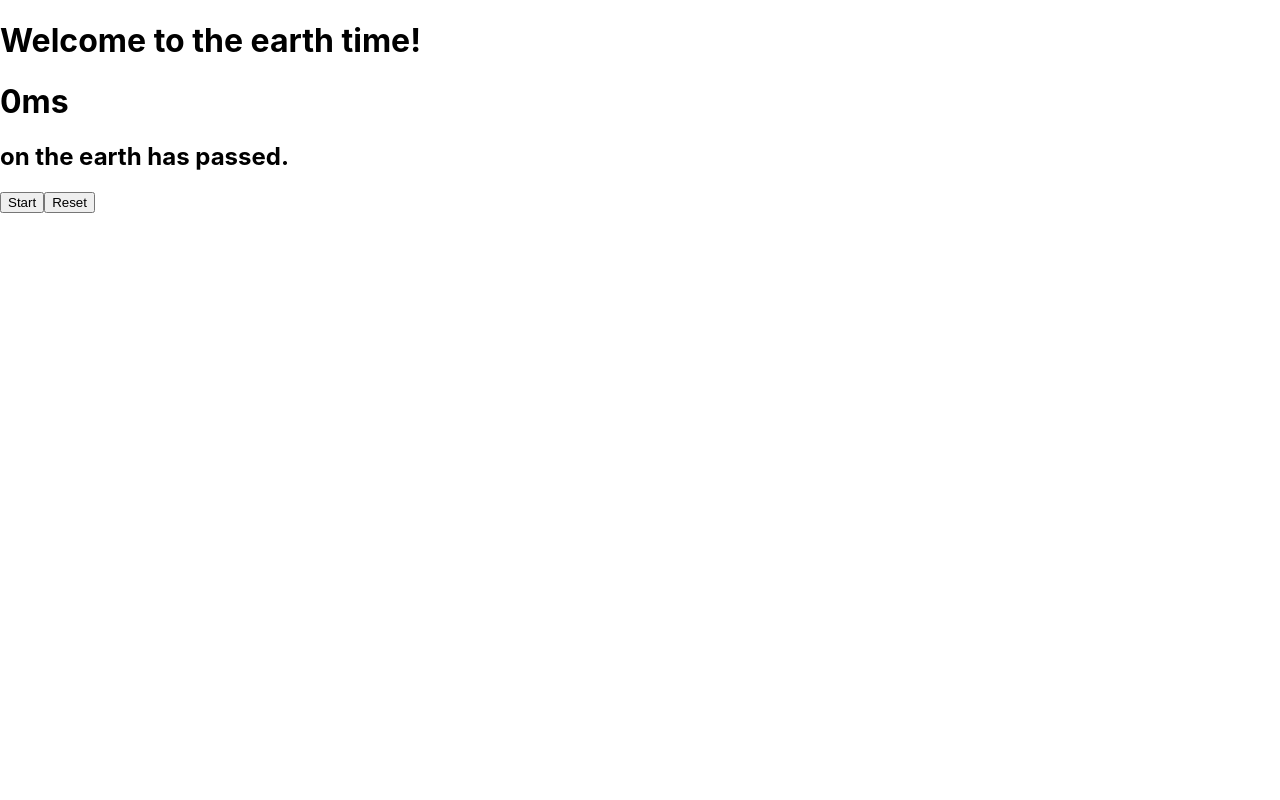
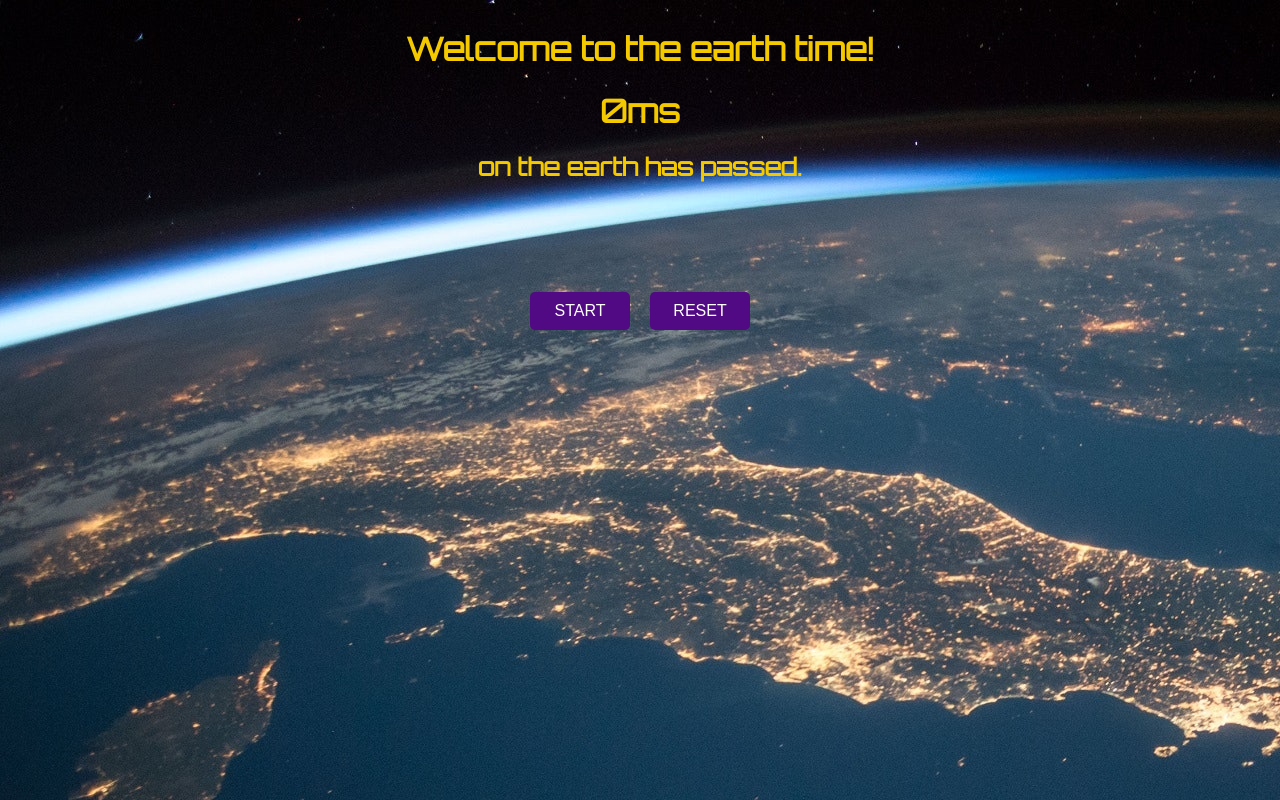
Before and after one commit to SvampK/proj1-Kesing, a React (Create React App) app: page / in a window 1280 px wide. Built offline with nearby package versions, Linux system fonts and the light colour scheme.

Commit message:
Timer style

```diff
--- a/public/index.html
+++ b/public/index.html
@@ -15,6 +15,8 @@
       user's mobile device or desktop. See https://developers.google.com/web/fundamentals/web-app-manifest/
     -->
     <link rel="manifest" href="%PUBLIC_URL%/manifest.json" />
+    <link href="https://fonts.googleapis.com/css?family=Orbitron&display=swap" rel="stylesheet">
+
     <!--
       Notice the use of %PUBLIC_URL% in the tags above.
       It will be replaced with the URL of the `public` folder during the build.
@@ -24,7 +26,7 @@
       work correctly both with client-side routing and a non-root public URL.
       Learn how to configure a non-root public URL by running `npm run build`.
     -->
-    <title>React App</title>
+    <title>Stop Timer</title>
   </head>
   <body>
     <noscript>You need to enable JavaScript to run this app.</noscript>
--- a/src/index.css
+++ b/src/index.css
@@ -1,13 +1,38 @@
 body {
-  margin: 0;
-  font-family: -apple-system, BlinkMacSystemFont, "Segoe UI", "Roboto", "Oxygen",
-    "Ubuntu", "Cantarell", "Fira Sans", "Droid Sans", "Helvetica Neue",
-    sans-serif;
-  -webkit-font-smoothing: antialiased;
-  -moz-osx-font-smoothing: grayscale;
+  background: url(astronomy-atmosphere-earth-220201.jpg);
+  font-family: 'Orbitron', sans-serif;
+  color: #f4c900;
+  /* display: flex;
+  justify-content: center;
+  align-items: center;
+   */
+  display: grid;
+  height: 100%;
 }
-
-code {
-  font-family: source-code-pro, Menlo, Monaco, Consolas, "Courier New",
-    monospace;
+.container{
+  text-align: center;
+  width: 600px;
+  height: 300px;
+  margin: auto;
 }
+    .btnGroup{
+      margin:100px;
+    }
+.mainbtn{
+  width:100px;
+  color:#fff;
+  text-transform: uppercase;
+  text-decoration: none;
+  font-size: 16px;
+  background:#510a83;
+  border-radius: 5px;
+  display: inline-block;
+  border: none;
+  margin: 10px;
+  padding: 10px;
+  -webkit-transition-duration: 0.4s;
+  transition-duration: 0.4s;
+}
+.mainbtn:hover {
+  background-color: gray;
+}
```
Also changed, not shown: src/astronomy-atmosphere-earth-220201.jpg (added).
